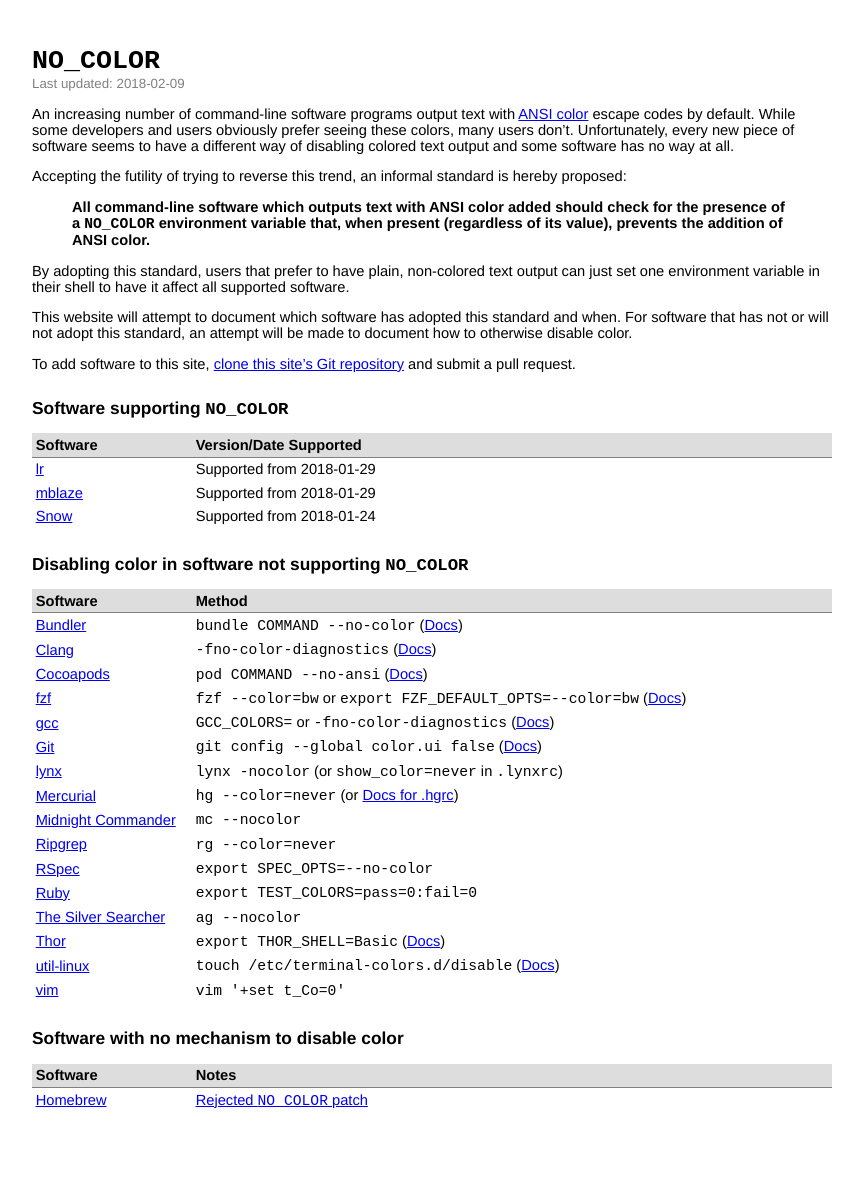
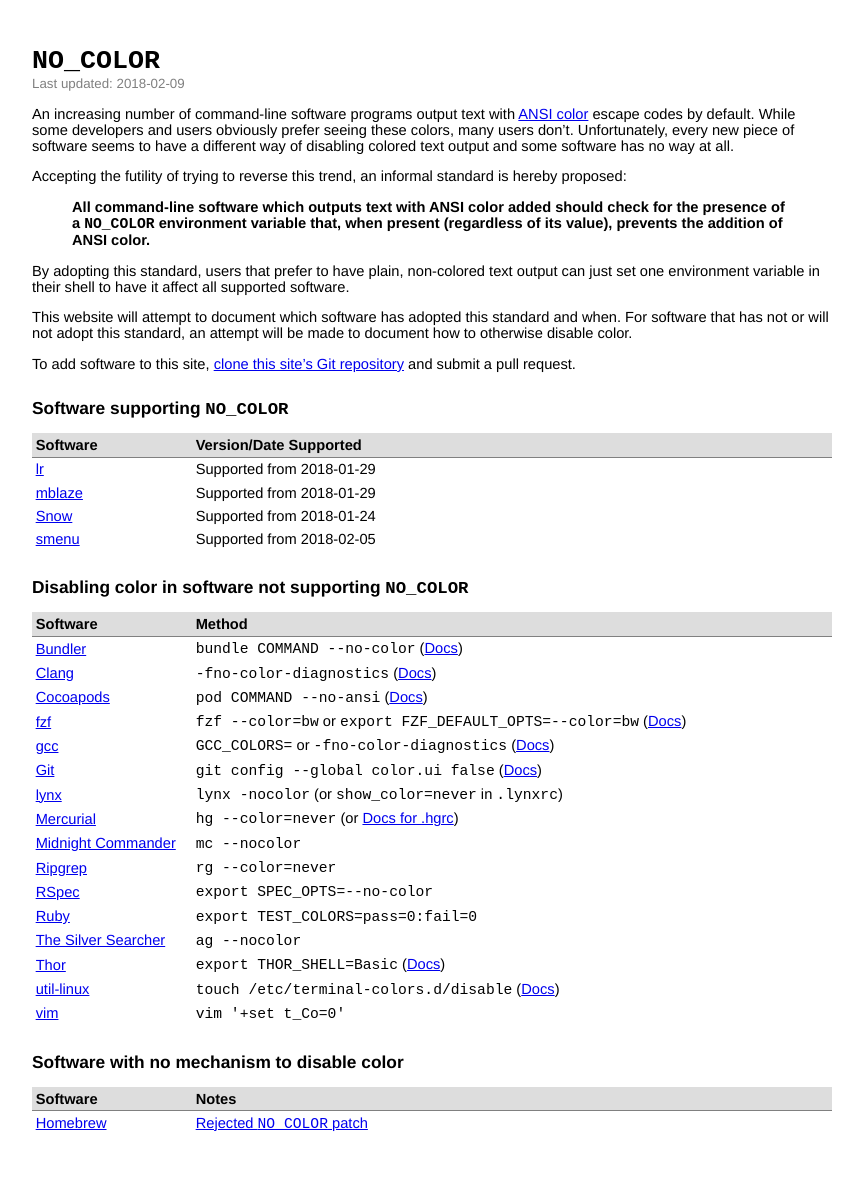
Before and after one commit to jcs/no_color, a Jekyll site: the page built from index.md, in a window 1280 px wide. Shown: the whole page, without its empty margins (208-1071 px from the left). Built offline with Jekyll 4.4.1, drawn with Linux system fonts in a browser that asks for light colours; our own code applies the rules of GitHub Pages for plain Markdown files; before the commit the page ends 1156 px from its top, so only the background shows below that.

Commit message:
index.md: add smenu

```diff
--- a/index.md
+++ b/index.md
@@ -40,6 +40,7 @@ and submit a pull request.
 | [lr](https://github.com/chneukirchen/lr) | Supported from 2018-01-29 |
 | [mblaze](https://github.com/chneukirchen/mblaze) | Supported from 2018-01-29 |
 | [Snow](https://github.com/mortie/snow) | Supported from 2018-01-24 |
+| [smenu](https://github.com/p-gen/smenu) | Supported from 2018-02-05 |
 {: rules="groups"}
 
 ## Disabling color in software not supporting `NO_COLOR`
```
